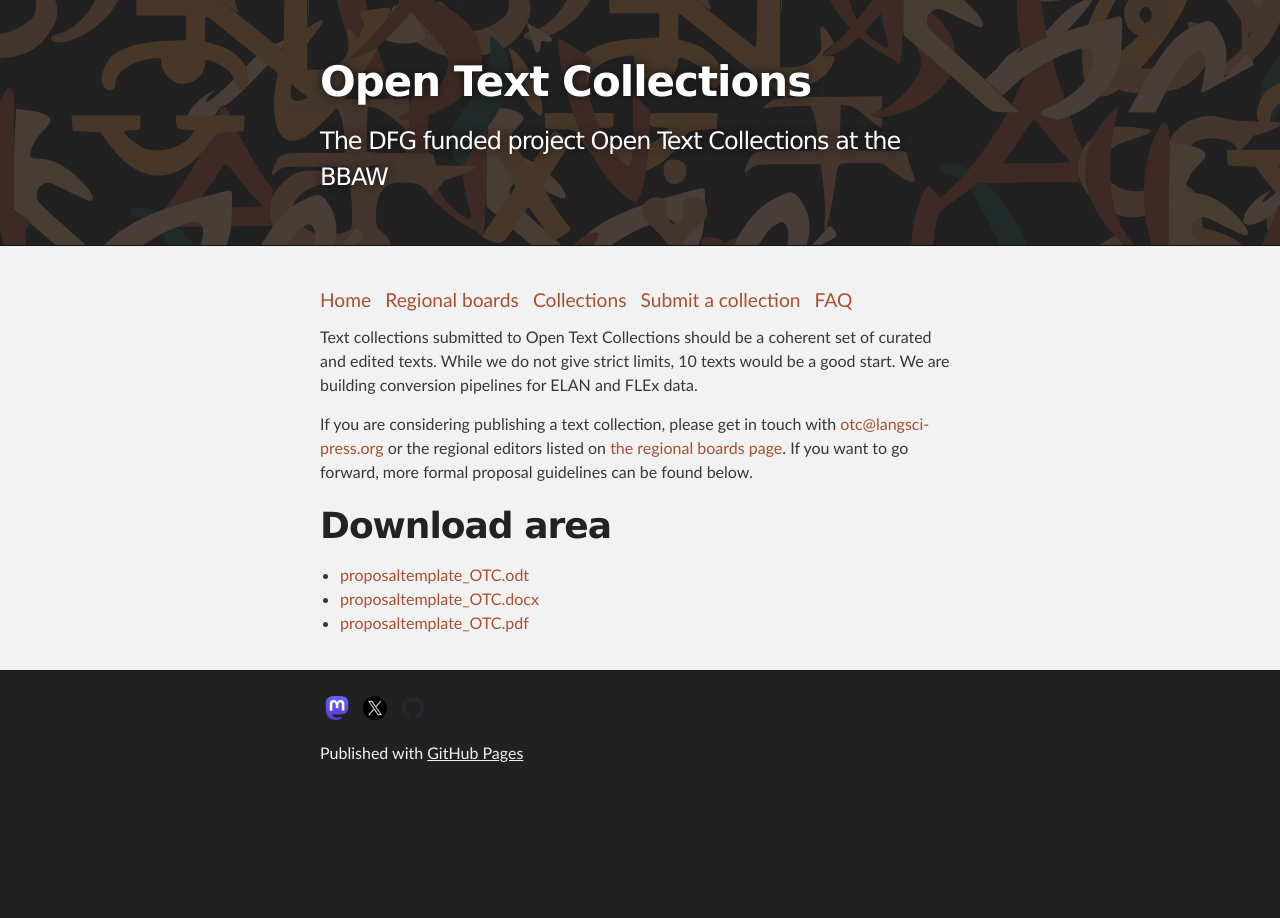
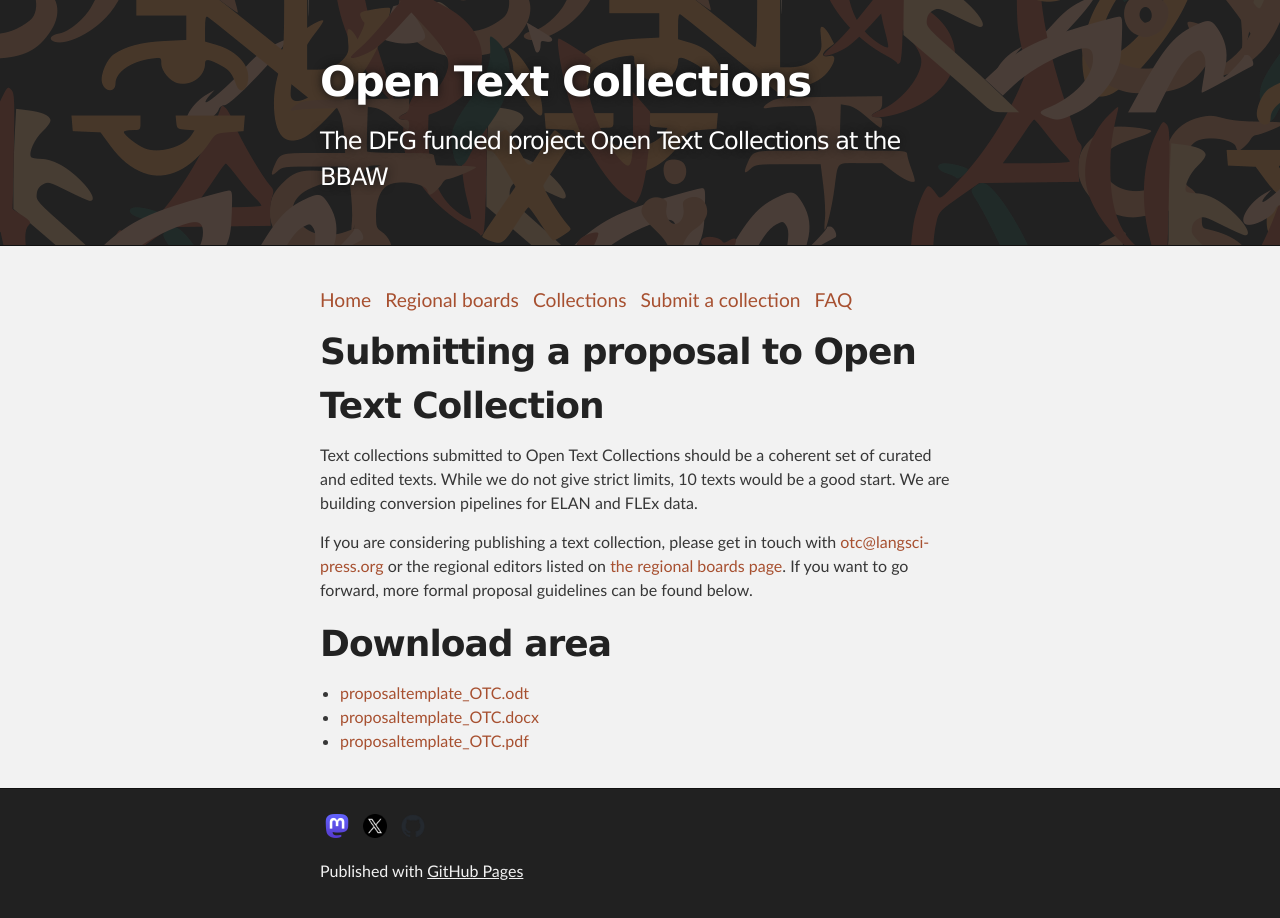
Before and after one commit to OpenTextCollections/opentextcollections.github.io, a Jekyll site: the page built from submit.md, in a window 1280 px wide. Built offline with Jekyll 4.4.1, drawn with Linux system fonts in a browser that asks for light colours.

Commit message:
add header

```diff
--- a/submit.md
+++ b/submit.md
@@ -1,6 +1,8 @@
 ---
 layout: default
 ---
+
+# Submitting a proposal to Open Text Collection
 
 Text collections submitted to Open Text Collections should be a coherent set of curated and edited texts. While we do not give strict limits, 10 texts would be a good start. We are building conversion pipelines for ELAN and FLEx data.
 
```
